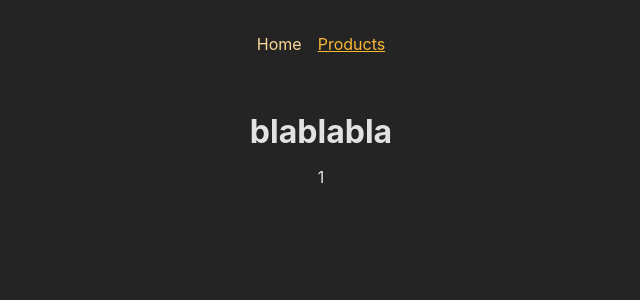
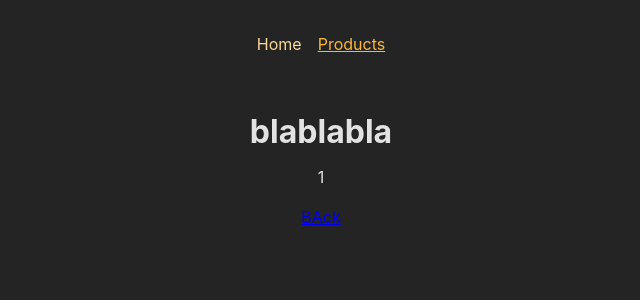
Before and after one commit to dasha12345-s/ReactRouter, a React (Create React App) app: page /products/1 in a window 1280 px wide. Shown: the top 300 px of the page, without its empty margins (319-959 px from the left). Built offline with nearby package versions, Linux system fonts and the light colour scheme.

Commit message:
Relative & Absolute Paths

```diff
--- a/src/pages/ProdDetail.js
+++ b/src/pages/ProdDetail.js
@@ -1,4 +1,4 @@
-import {useParams } from 'react-router-dom'
+import {Link, useParams } from 'react-router-dom'
 
 function ProductDetail(){
   const params = useParams();
@@ -8,6 +8,7 @@
   <>
     <h1>blablabla</h1>
     <p>{params.productId}</p>
+    <p><Link to='..' relative='path'>BAck</Link></p>
   </>
   )
 }
```
